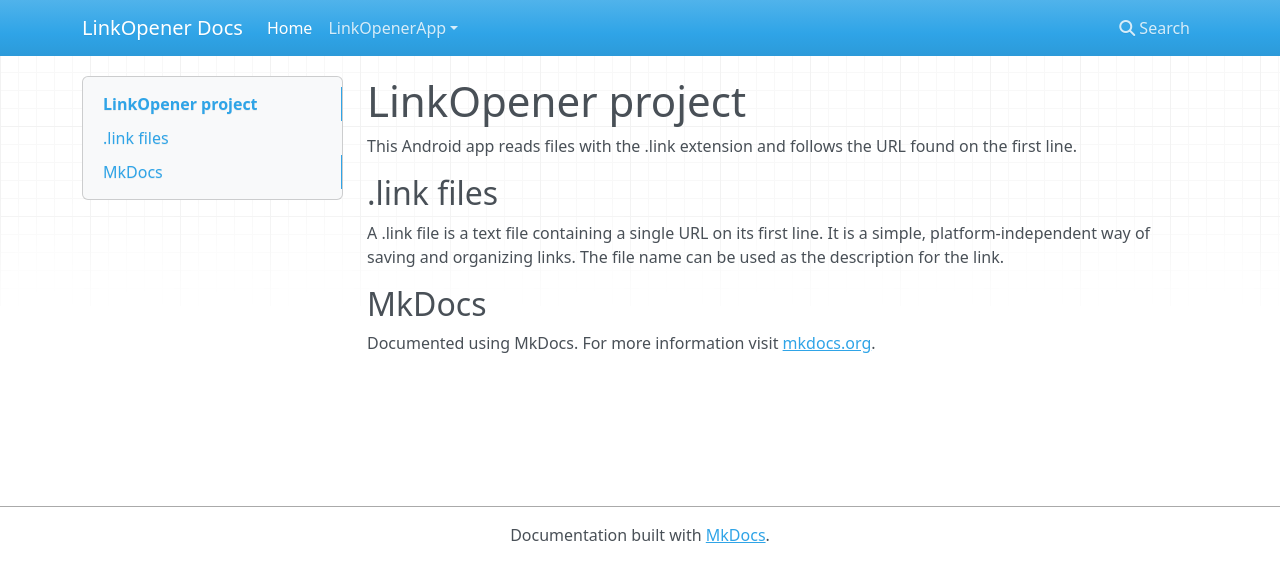
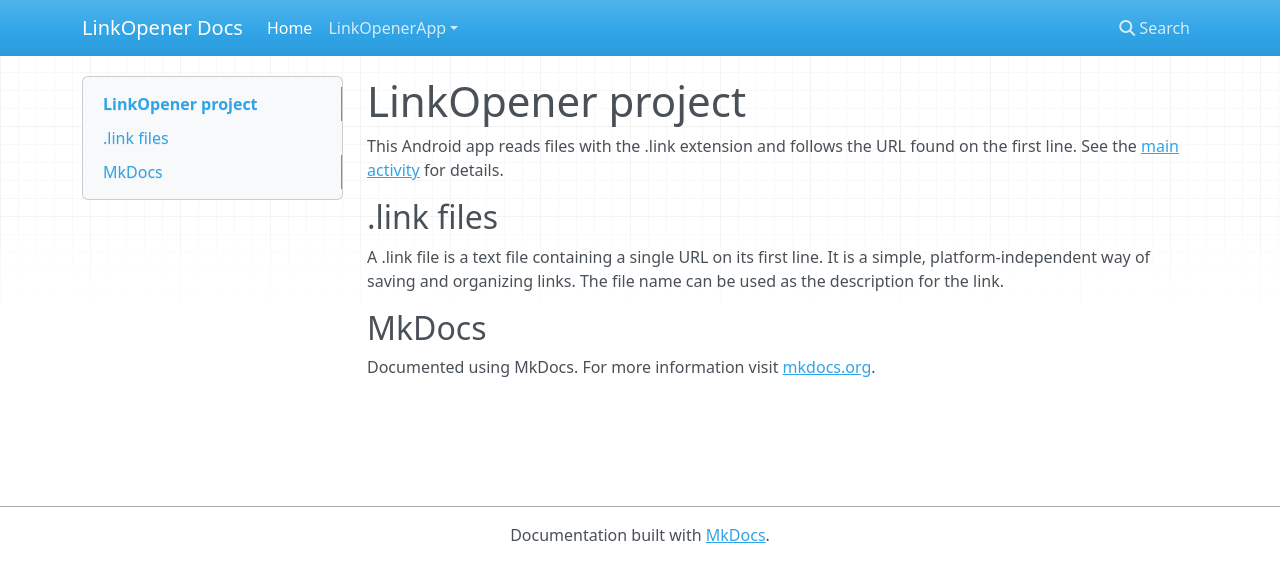
Before and after one commit to csusanu/linkopener, an MkDocs documentation site: the page built from docs/index.md, in a window 1280 px wide. Shown: the top 582 px of the page. Built offline with MkDocs 1.6.1, drawn with Linux system fonts in a browser that asks for light colours; nearby versions of some CDN libraries; old or Windows-style settings are respelled for this version of MkDocs.

Commit message:
Adding link to main activity from the index page.

```diff
--- a/docs/index.md
+++ b/docs/index.md
@@ -1,6 +1,6 @@
 # LinkOpener project
 
-This Android app reads files with the .link extension and follows the URL found on the first line.
+This Android app reads files with the .link extension and follows the URL found on the first line. See the [main activity](LinkOpenerApp/app/src/main/java/com/linkopener/LinkOpenerActivity.md) for details.
 
 ## .link files
 
```
